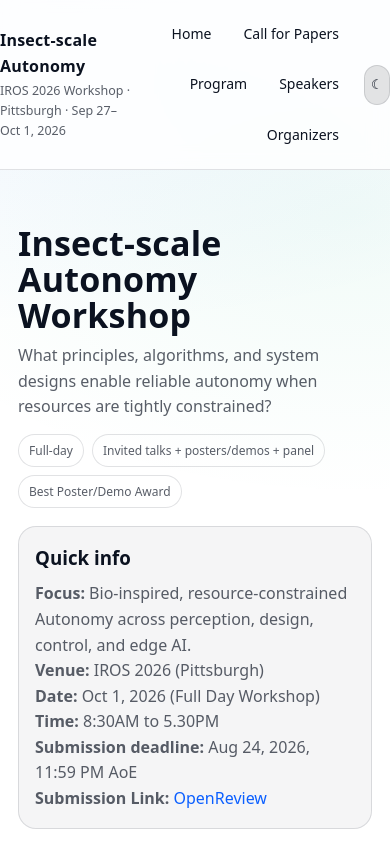
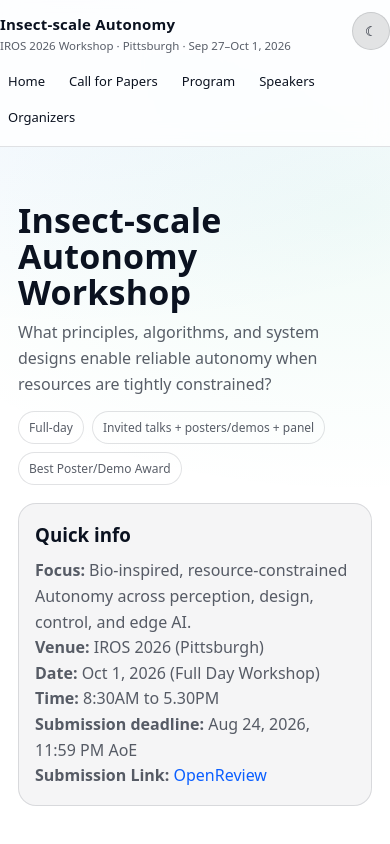
Before and after one commit to insect-autonomy/insect-autonomy.github.io, an Astro site: page / in a window 390 px wide. Shown: the top 844 px of the page. Built offline with nearby package versions, Linux system fonts and the light colour scheme; Astro itself is replaced by a stand-in of ours.

Commit message:
Update global.css

```diff
--- a/src/styles/global.css
+++ b/src/styles/global.css
@@ -181,3 +181,50 @@ tr:last-child td{border-bottom:0}
     border-radius: 12px;
   }
 }
+
+@media (max-width: 700px) {
+  .navbar {
+    display: grid;
+    grid-template-columns: 1fr auto;
+    grid-template-areas:
+      "brand theme"
+      "nav nav";
+    gap: 10px 12px;
+    padding: 12px 0;
+  }
+
+  .brand {
+    grid-area: brand;
+    min-width: 0;
+  }
+
+  .brand a {
+    font-size: 15px;
+  }
+
+  .brand small {
+    font-size: 11.5px;
+    line-height: 1.45;
+  }
+
+  .nav {
+    grid-area: nav;
+    width: 100%;
+    display: flex;
+    justify-content: flex-start;
+    gap: 4px 8px;
+    flex-wrap: wrap;
+  }
+
+  .nav a {
+    padding: 5px 7px;
+    font-size: 13px;
+  }
+
+  .themeBtn {
+    grid-area: theme;
+    width: 38px;
+    height: 38px;
+    align-self: start;
+  }
+}
```
